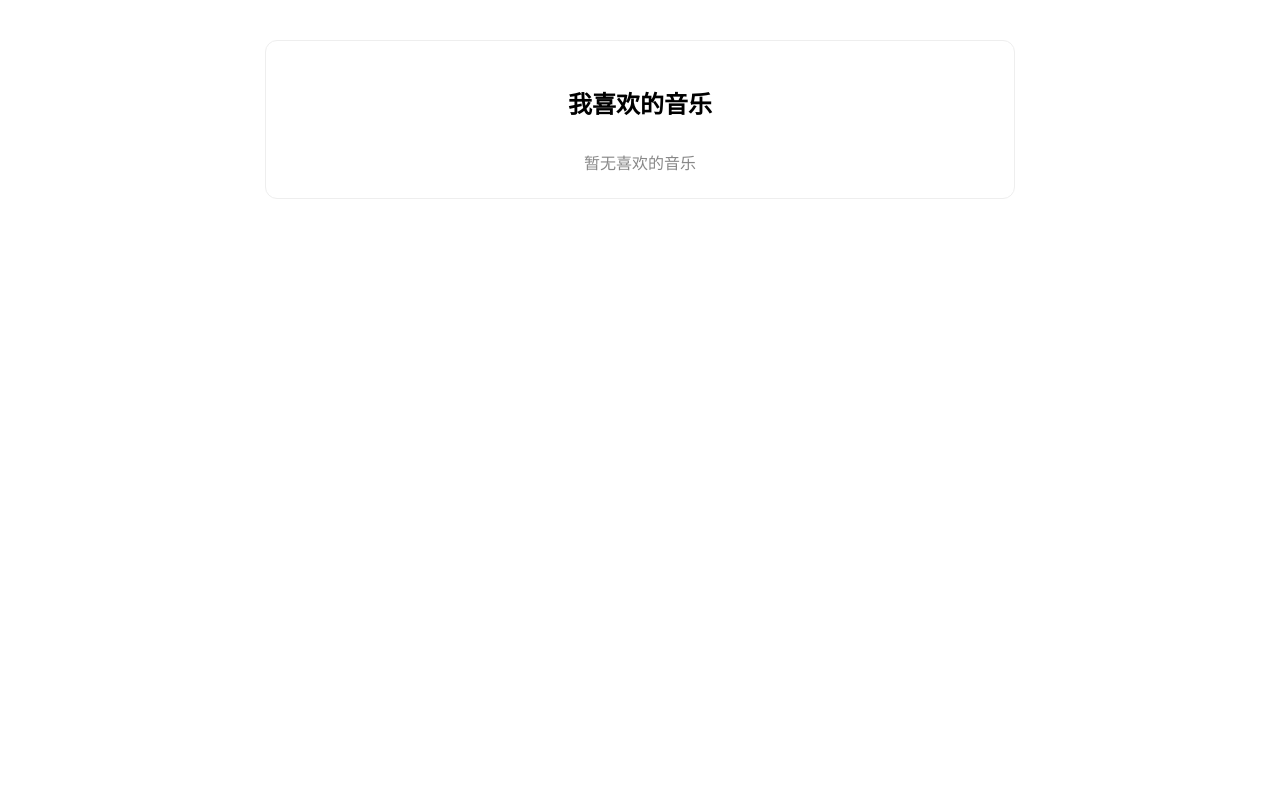
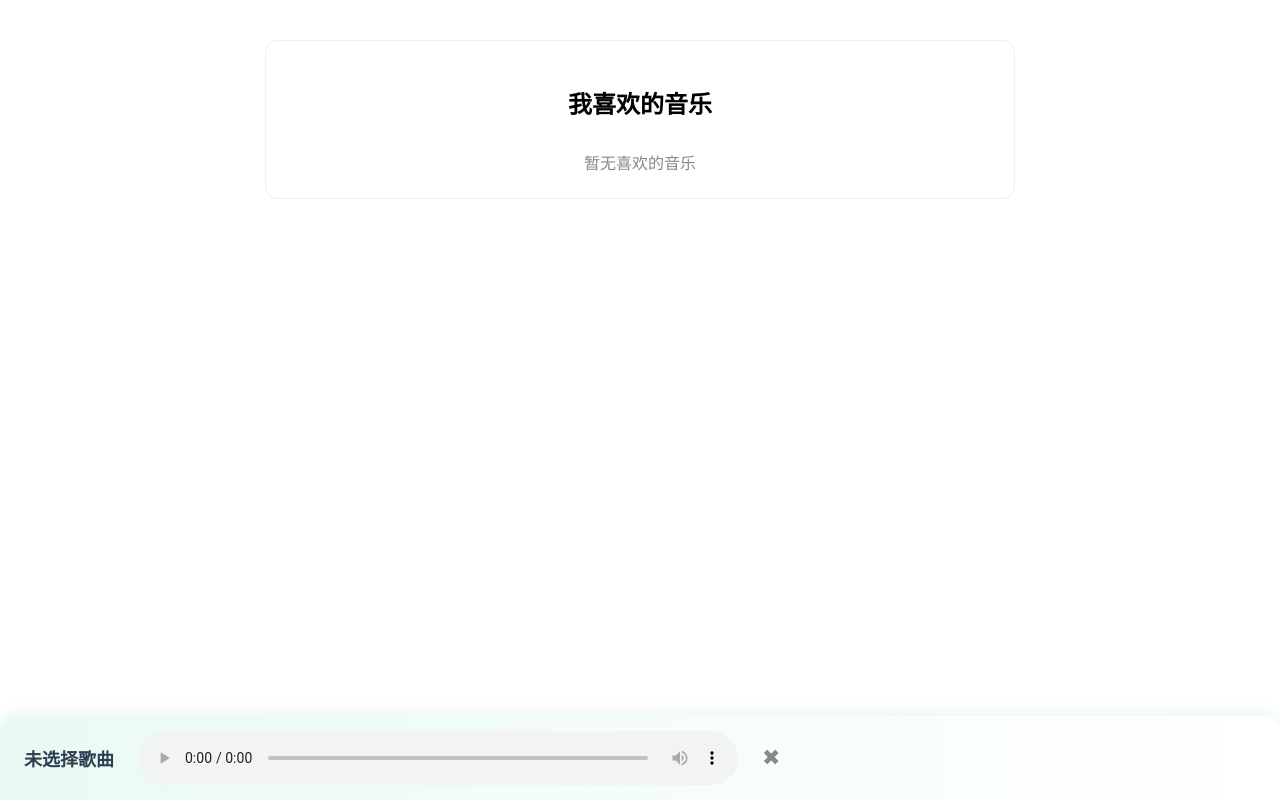
Before and after one commit to aNiceTangyuan/vue-music-player, a Vue app: page /#/favorite in a window 1280 px wide. Built offline with nearby package versions, Linux system fonts and the light colour scheme.

Commit message:
添加全局播放功能

```diff
--- a/src/App.vue
+++ b/src/App.vue
@@ -1,12 +1,46 @@
+
 
 <template>
   <router-view />
+  <GlobalAudioPlayer
+    :src="player.url"
+    :title="player.song"
+    :artist="player.singer"
+    :cover="player.cover"
+    @ended="onPlayerEnded"
+  />
 </template>
 
 
 <script>
+import GlobalAudioPlayer from './components/GlobalAudioPlayer.vue';
 export default {
-  name: 'App'
+  name: 'App',
+  components: { GlobalAudioPlayer },
+  data() {
+    return {
+      player: {
+        url: '',      // 音乐播放地址
+        song: '',     // 歌曲名
+        singer: '',   // 歌手
+        cover: '',    // 封面
+        album: '',    // 专辑
+        quality: '',  // 音质
+        size: '',     // 文件大小
+        interval: '', // 时长
+        kbps: '',     // 码率
+        id: ''        // 歌曲ID
+      }
+    };
+  },
+  methods: {
+    // 可根据需要扩展全局播放器事件
+    onPlayerEnded() {
+      // 这里可实现自动播放下一首等逻辑
+    },
+
+
+  }
 }
 </script>
 
--- a/src/components/FavoriteMusicList.vue
+++ b/src/components/FavoriteMusicList.vue
@@ -8,15 +8,17 @@
         <div class="fav-album">专辑：{{ item.al_name || item.album }}</div>
         <div class="fav-quality">音质：{{ item.quality }}</div>
           <div class="fav-audio-row">
+            <button class="play-btn" @click="playGlobal(item, index)">▶️ 播放</button>
             <audio
               v-if="item.url"
               :src="item.url"
               controls
               class="fav-audio-player"
-    ref="audioRefs"
               :autoplay="currentPlaying === index"
               @ended="playNext(index)"
               @play="currentPlaying = index"
+              ref="audioRefs"
+              style="display:none;"
             />
             <button class="unfav-btn" @click="removeFavorite(item.id)">❤️</button>
           </div>
@@ -27,7 +29,7 @@
 </template>
 
 <script>
-import { searchMusicByIdVkeys } from '../api/music';
+// import { searchMusicByIdVkeys } from '../api/music';
 
 export default {
   name: 'FavoriteMusicList',
@@ -54,24 +56,40 @@ export default {
     };
   },
   methods: {
-    async fetchAudio(id) {
-      // 只有切换音质或播放时才用 bugpk 获取 url
-      const res = await searchMusicByIdVkeys(id);
-      console.log(res)
-      if (res.data && res.data.status === 200 && res.data.url) {
-        this.audioUrls[id] = res.data.url;
-      } else {
-        this.audioUrls[id] = '';
-      }
+    playGlobal(item) {
+      // 触发全局播放器播放
+      this.$root.player = {
+        url: item.url,
+        song: item.name || item.song,
+        singer: item.singer || item.ar_name,
+        cover: item.cover || item.pic,
+        album: item.album || item.al_name,
+        quality: item.quality,
+        size: item.size,
+        interval: item.interval,
+        kbps: item.kbps,
+        id: item.id
+      };
     },
+    // async fetchAudio(id) {
+    //   // 只有切换音质或播放时才用 bugpk 获取 url
+    //   const res = await searchMusicByIdVkeys(id);
+    //   console.log(res)
+    //   if (res.data && res.data.status === 200 && res.data.url) {
+    //     this.audioUrls[id] = res.data.url;
+    //   } else {
+    //     this.audioUrls[id] = '';
+    //   }
+    // },
     playNext(index) {
       // 自动播放下一首
       if (index < this.list.length - 1) {
         this.currentPlaying = index + 1;
-        this.$nextTick(() => {
-          const nextAudio = this.$refs.audioRefs[index + 1];
-          if (nextAudio) nextAudio.play();
-        });
+        // 触发全局播放器切歌
+        const nextItem = this.list[index + 1];
+        if (nextItem) {
+          this.playGlobal(nextItem, index + 1);
+        }
       } else {
         this.currentPlaying = null;
       }
--- /dev/null
+++ b/src/components/GlobalAudioPlayer.vue
@@ -0,0 +1,114 @@
+<template>
+  <div class="global-audio-player" v-show="visible">
+    <div class="player-info">
+      <img v-if="cover" :src="cover" class="player-cover" />
+      <div class="player-meta">
+        <div class="player-title">{{ title || '未选择歌曲' }}</div>
+        <div class="player-artist">{{ artist }}</div>
+      </div>
+    </div>
+    <audio ref="audio" :src="src" controls @ended="onEnded" @play="onPlay" @pause="onPause" />
+    <button class="player-close" @click="visible = false">✖</button>
+  </div>
+</template>
+
+<script>
+export default {
+  name: 'GlobalAudioPlayer',
+  props: {
+    src: String,
+    title: String,
+    artist: String,
+    cover: String
+  },
+  data() {
+    return {
+      visible: true
+    };
+  },
+  watch: {
+    src(newVal) {
+      this.visible = !!newVal;
+      if (newVal) {
+        this.$nextTick(() => {
+          this.$refs.audio && this.$refs.audio.play();
+        });
+      }
+    }
+  },
+  methods: {
+    onEnded() {
+      this.$emit('ended');
+    },
+    onPlay() {
+      this.$emit('play');
+    },
+    onPause() {
+      this.$emit('pause');
+    }
+  }
+};
+</script>
+
+<style scoped>
+.global-audio-player {
+  position: fixed;
+  left: 0;
+  right: 0;
+  bottom: 0;
+  z-index: 9999;
+  background: linear-gradient(90deg, #eafaf3 0%, #fff 100%);
+  box-shadow: 0 -2px 16px rgba(66,185,131,0.13);
+  display: flex;
+  align-items: center;
+  padding: 10px 24px;
+  min-height: 64px;
+  border-top-left-radius: 16px;
+  border-top-right-radius: 16px;
+  transition: box-shadow 0.2s;
+}
+.player-info {
+  display: flex;
+  align-items: center;
+  gap: 16px;
+}
+.player-cover {
+  width: 48px;
+  height: 48px;
+  border-radius: 8px;
+  object-fit: cover;
+  box-shadow: 0 2px 8px rgba(66,185,131,0.10);
+}
+.player-meta {
+  display: flex;
+  flex-direction: column;
+  justify-content: center;
+}
+.player-title {
+  font-size: 18px;
+  font-weight: bold;
+  color: #2c3e50;
+}
+.player-artist {
+  font-size: 14px;
+  color: #369870;
+}
+audio {
+  margin-left: 24px;
+  flex: 1;
+  min-width: 200px;
+  max-width: 600px;
+}
+.player-close {
+  background: none;
+  border: none;
+  font-size: 22px;
+  color: #888;
+  margin-left: 18px;
+  cursor: pointer;
+  transition: color 0.2s;
+}
+.player-close:hover {
+  color: #e74c3c;
+}
+</style>
--- a/src/views/MusicDetail.vue
+++ b/src/views/MusicDetail.vue
@@ -15,7 +15,11 @@
       </select>
     </div>
     <div class="music-detail-audio">
-      <audio v-if="audioUrl" :src="audioUrl" controls class="music-detail-player" />
+
+      <!-- 播放按钮 -->
+       <button @click="playGlobal">播放</button>
+
+      <!-- <audio v-if="audioUrl" :src="audioUrl" controls class="music-detail-player" /> -->
       <div v-if="!audioUrl && !loading" class="music-detail-nourl">请选择音质获取试听链接</div>
     </div>
     <div v-if="music.lyric" class="lyric-block">
@@ -80,13 +84,19 @@ export default {
       } finally {
         this.loading = false;
       }
-    }
+
+    },
+    playGlobal() {
+      if (this.music && this.music.url) {
+        this.$root.player = { ...this.music };
+      }
   },
   watch: {
     selectedQuality() {
       this.fetchAndPlay();
     }
   }
+}
 };
 </script>
 
--- a/vue.config.js
+++ b/vue.config.js
@@ -1,6 +1,11 @@
 module.exports = {
   publicPath: process.env.NODE_ENV === 'production' ? '/vue-music-player/' : '/',
   transpileDependencies: [],
+  devServer: {
+    port: 8081, // 自定义端口号，您可以改成任何可用端口
+    open: true, // 启动时自动打开浏览器
+    host: 'localhost' // 可以改成 '0.0.0.0' 允许外部访问
+  },
   configureWebpack: {
     resolve: {
     }
```
Lines whose indentation alone changed are shown as unchanged.
